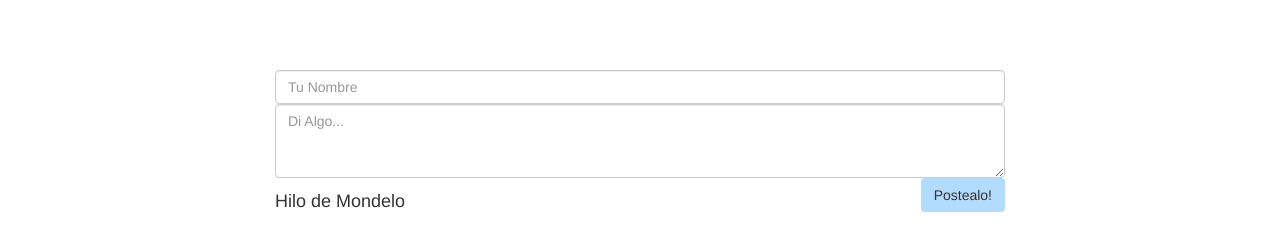
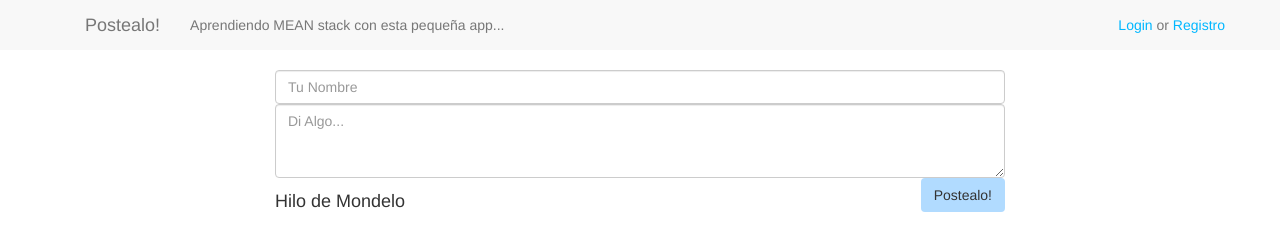
Before and after one commit to arturo-mondelo/MVA-MEAN-Stack-Course, a plain HTML site: page index.html in a window 1280 px wide. Drawn offline with nearby package versions, Linux system fonts and the light colour scheme; some packages are replaced by stand-ins of ours.

Commit message:
Added entry point!

```diff
--- a/index.html
+++ b/index.html
@@ -1,15 +1,22 @@
 <!--index.html-->
 <html>
   <head>
-    <title>Chirp</title>
+    <title>MVAApp</title>
     <script src="https://ajax.googleapis.com/ajax/libs/angularjs/1.2.0/angular.min.js"></script>
 	<script src="https://ajax.googleapis.com/ajax/libs/angularjs/1.2.0/angular-route.min.js"></script>
     <script src="js/MVAApp.js"></script>
     <link rel="stylesheet" href="https://maxcdn.bootstrapcdn.com/bootstrap/3.3.2/css/bootstrap.min.css">
     <link rel="stylesheet" href="estilos/estilo.css">
   </head>
-  <body ng-app="MVAApp">
+   <body ng-app="MVAApp">
     <div id='main' class="container">
+      <nav class="navbar-fluid navbar-default navbar-fixed-top">
+        <div class="container">
+          <a class="navbar-brand" href="#"> Postealo! </a>
+          <p class="navbar-text"> Aprendiendo MEAN stack con esta pequeña app...</p>
+          <p class="navbar-right navbar-text"><a href="#/login">Login</a> or <a href="#/registro">Registro</a></p>
+        </div>
+      </nav>
       <div class="col-md-offset-2 col-md-8">
         <div ng-view>
         </div>
```
